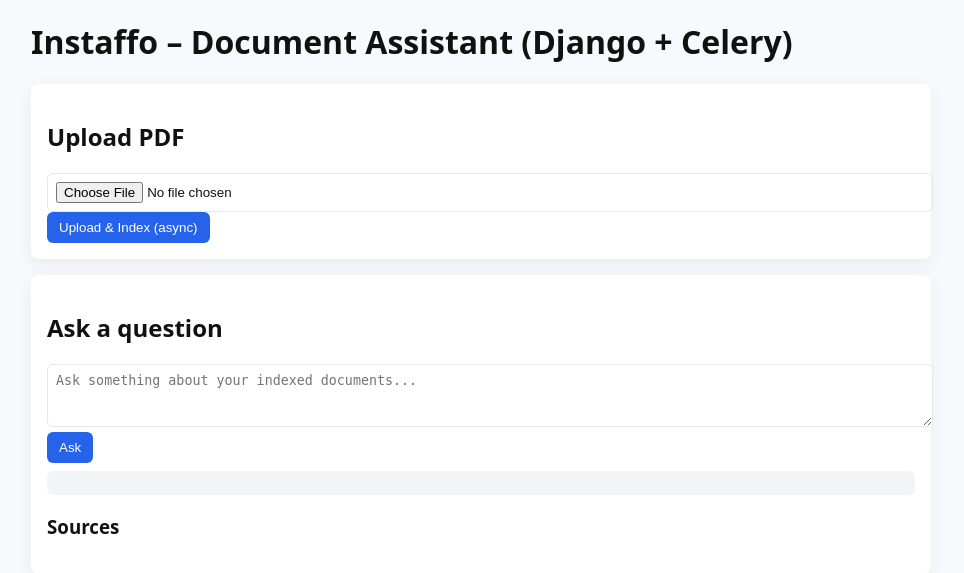
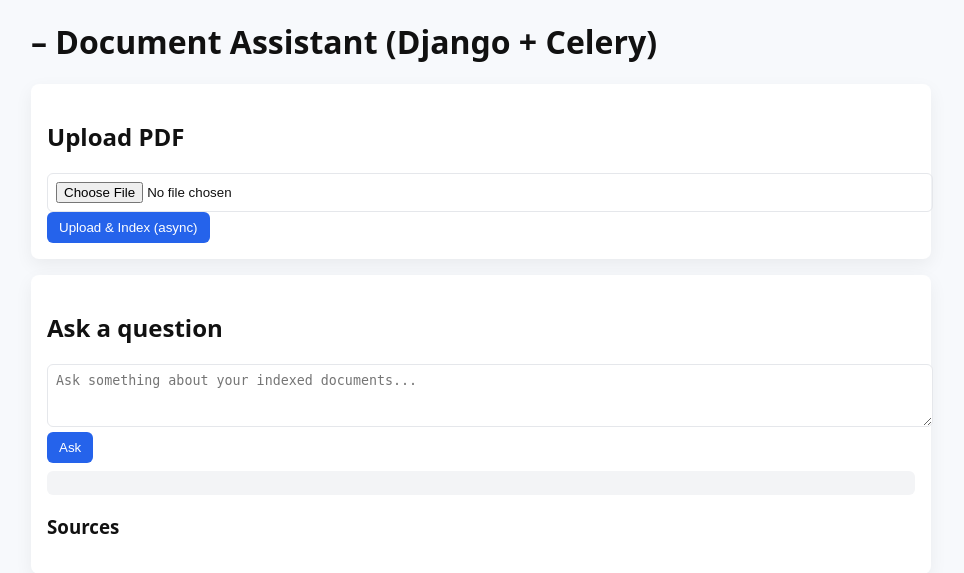
Before and after one commit to Kabouziane/super-enigma, a Django app: page / in a window 1280 px wide. Shown: the top 573 px of the page, without its empty margins (159-1123 px from the left). Run offline with Django 5.2, Linux system fonts and the light colour scheme; data that the repository does not hold is empty; parts of the project's set-up code (start-up, migrations or seed data) failed here and were passed over.

Commit message:
final commit

```diff
--- a/doc_assistant_django_v4/assistant/templates/assistant/index.html
+++ b/doc_assistant_django_v4/assistant/templates/assistant/index.html
@@ -1,10 +1,10 @@
 <!doctype html>
 <html lang="en">
-<head><meta charset="utf-8"><meta name="viewport" content="width=device-width,initial-scale=1"><title>Instaffo — Document Assistant</title>
+<head><meta charset="utf-8"><meta name="viewport" content="width=device-width,initial-scale=1"><title> — Document Assistant</title>
 <link rel="stylesheet" href="/static/assistant/styles.css"></head>
 <body>
 <div class="container">
-  <h1>Instaffo – Document Assistant (Django + Celery)</h1>
+  <h1> – Document Assistant (Django + Celery)</h1>
   <section class="panel">
     <h2>Upload PDF</h2>
     <input id="fileinput" type="file" accept="application/pdf" />
```
Also changed, not shown: doc_assistant_django_v4/HOW_IT_WORKS.md (+3 -3 lines), doc_assistant_django_v4/README.md.
